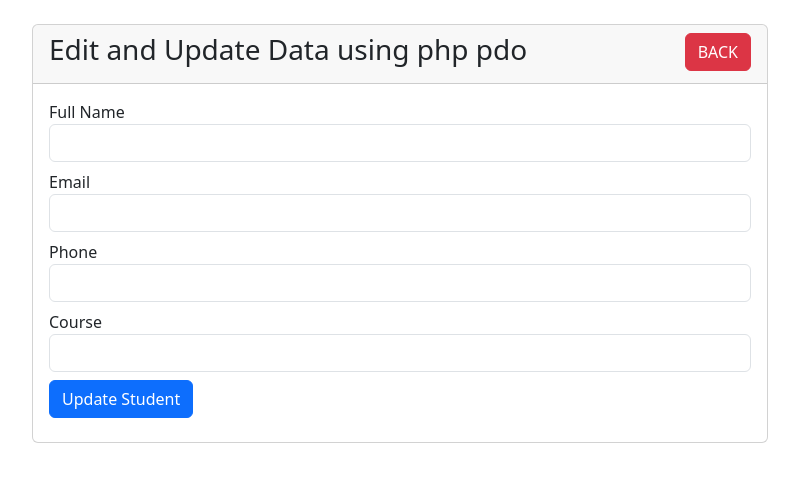
After one commit to shugaKaneDy/php-fullcourse, a PHP site: page /student-edit.php in a window 1280 px wide. The commit adds this page. Shown: the top 482 px of the page, without its empty margins (50-849 px from the left). Run offline with PHP 8.4, Linux system fonts and the light colour scheme; data that the repository does not hold is empty.

Commit message:
Edit & Update data into database using pdo

```diff
--- a/pdo.php
+++ b/pdo.php
@@ -34,6 +34,7 @@
             </h3>
           </div>
           <div class="card-body">
+            <div class="table-responsive">
               <table class="table table-bordered table-striped">
                 <thead>
                   <tr>
@@ -42,6 +43,7 @@
                     <th>Email</th>
                     <th>Phone</th>
                     <th>Course</th>
+                    <th>Edit</th>
                   </tr>
                 </thead>
                 <tbody>
@@ -62,6 +64,9 @@
                             <td><?= $row->email; ?></td>
                             <td><?= $row->phone; ?></td>
                             <td><?= $row->course; ?></td>
+                            <td>
+                              <a class="btn btn-warning" href="student-edit.php?id=<?= $row->id; ?>">Edit</a>
+                            </td>
                           </tr>
                         <?php
                       }
@@ -80,6 +85,7 @@
         </div>
       </div>
     </div>
+  </div>
 
 <script src="https://cdn.jsdelivr.net/npm/@popperjs/core@2.11.8/dist/umd/popper.min.js" integrity="sha384-I7E8VVD/ismYTF4hNIPjVp/Zjvgyol6VFvRkX/vR+Vc4jQkC+hVqc2pM8ODewa9r" crossorigin="anonymous"></script>
 <script src="https://cdn.jsdelivr.net/npm/bootstrap@5.3.3/dist/js/bootstrap.min.js" integrity="sha384-0pUGZvbkm6XF6gxjEnlm
--- /dev/null
+++ b/student-edit.php
@@ -0,0 +1,76 @@
+<?php
+  require_once 'dbcon.php';
+?>
+<!DOCTYPE html>
+<html lang="en">
+<head>
+  <meta charset="UTF-8">
+  <meta name="viewport" content="width=device-width, initial-scale=1.0">
+  <title>Edit and Update Data into database using php pdo</title>
+  <!-- bootstrap -->
+  <link href="https://cdn.jsdelivr.net/npm/bootstrap@5.3.3/dist/css/bootstrap.min.css" rel="stylesheet" integrity="sha384-QWTKZyjpPEjISv5WaRU9OFeRpok6YctnYmDr5pNlyT2bRjXh0JMhjY6hW+ALEwIH" crossorigin="anonymous">
+  <script src="https://cdn.jsdelivr.net/npm/bootstrap@5.3.3/dist/js/bootstrap.bundle.min.js" integrity="sha384-YvpcrYf0tY3lHB60NNkmXc5s9fDVZLESaAA55NDzOxhy9GkcIdslK1eN7N6jIeHz" crossorigin="anonymous"></script>
+  <link rel="stylesheet" href="https://cdn.jsdelivr.net/npm/bootstrap-icons@1.11.3/font/bootstrap-icons.min.css">
+</head>
+<body>
+
+  <div class="container">
+    <div class="row">
+      <div class="col-md-8 mt-4">
+        <div class="card">
+          <div class="card-header">
+
+            <h3>Edit and Update Data using php pdo
+              <a href="pdo.php" class="btn btn-danger float-end">BACK</a>
+            </h3>
+          </div>
+          <div class="card-body">
+
+            <?php
+              if(isset($_GET["id"])) {
+                $stud_id = $_GET["id"];
+
+                $query = "SELECT * FROM students WHERE id = :stud_id";
+                $stmt = $conn->prepare($query);
+                $data = [
+                  ':stud_id' => $stud_id
+                ];
+                $stmt->execute($data);
+
+                $result = $stmt->fetch(PDO::FETCH_OBJ);
+              }
+            ?>
+
+            <form action="code.php" method="POST">
+
+                <input type="hidden" name="student_id" value="<?= $result->id ?>" >
+                <div class="mb-2">
+                  <label>Full Name</label>
+                  <input type="text" name="fullname" value="<?= $result->fullname ?>" class="form-control">
+                </div>
+                <div class="mb-2">
+                  <label>Email</label>
+                  <input type="text" name="email" value="<?= $result->email ?>" class="form-control">
+                </div>
+                <div class="mb-2">
+                  <label>Phone</label>
+                  <input type="text" name="phone" value="<?= $result->phone ?>" class="form-control">
+                </div>
+                <div class="mb-2">
+                  <label>Course</label>
+                  <input type="text" name="course" value="<?= $result->course ?>" class="form-control">
+                </div>
+                <div class="mb-2">
+                  <button type="submit" name="update_student_btn" class="btn btn-primary">Update Student</button>
+                </div>
+            </form>
+          </div>
+        </div>
+      </div>
+    </div>
+  </div>
+
+<script src="https://cdn.jsdelivr.net/npm/@popperjs/core@2.11.8/dist/umd/popper.min.js" integrity="sha384-I7E8VVD/ismYTF4hNIPjVp/Zjvgyol6VFvRkX/vR+Vc4jQkC+hVqc2pM8ODewa9r" crossorigin="anonymous"></script>
+<script src="https://cdn.jsdelivr.net/npm/bootstrap@5.3.3/dist/js/bootstrap.min.js" integrity="sha384-0pUGZvbkm6XF6gxjEnlm
+</body>
+</html>
```
Also changed, not shown: code.php (+42 -0 lines). Lines whose indentation alone changed are shown as unchanged.
